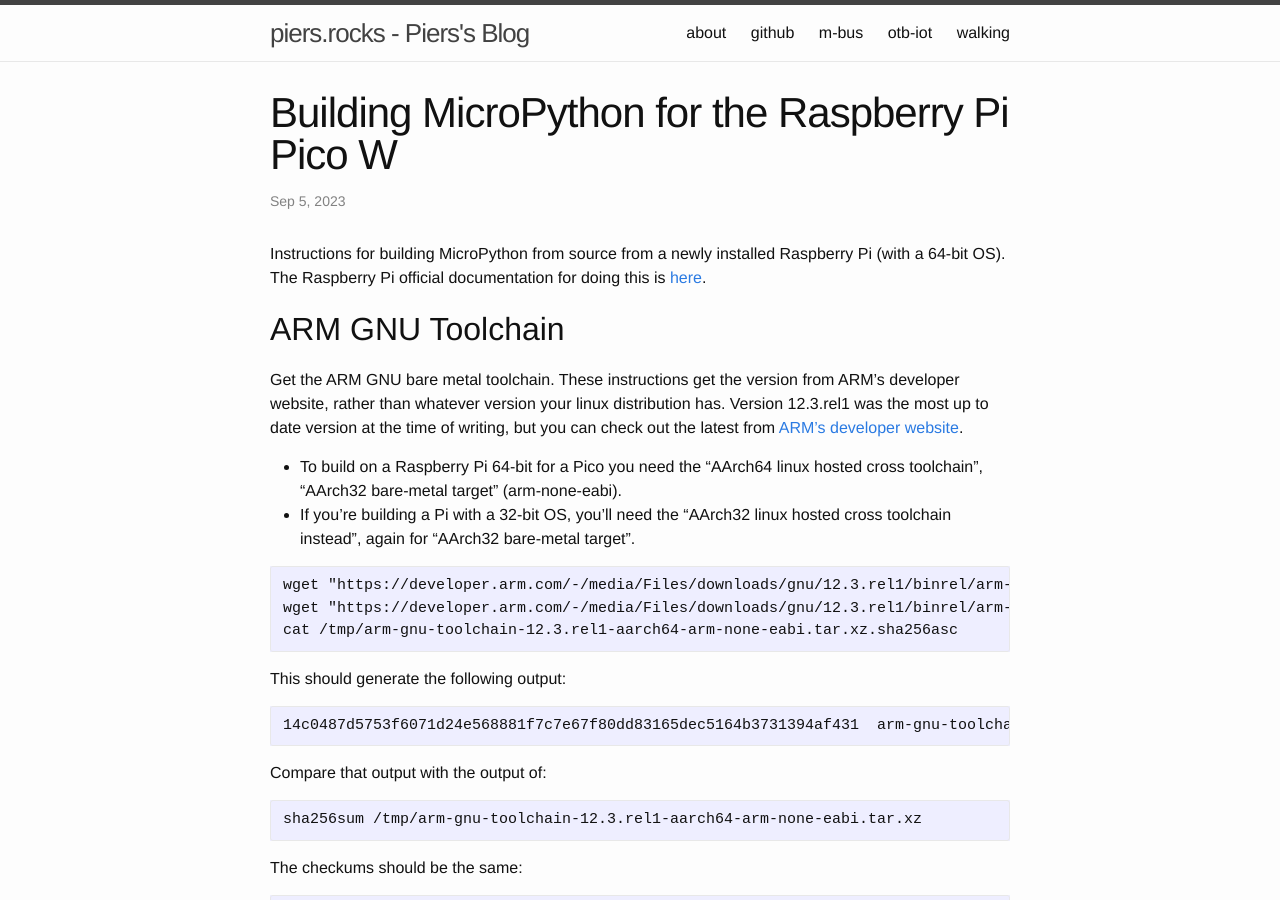
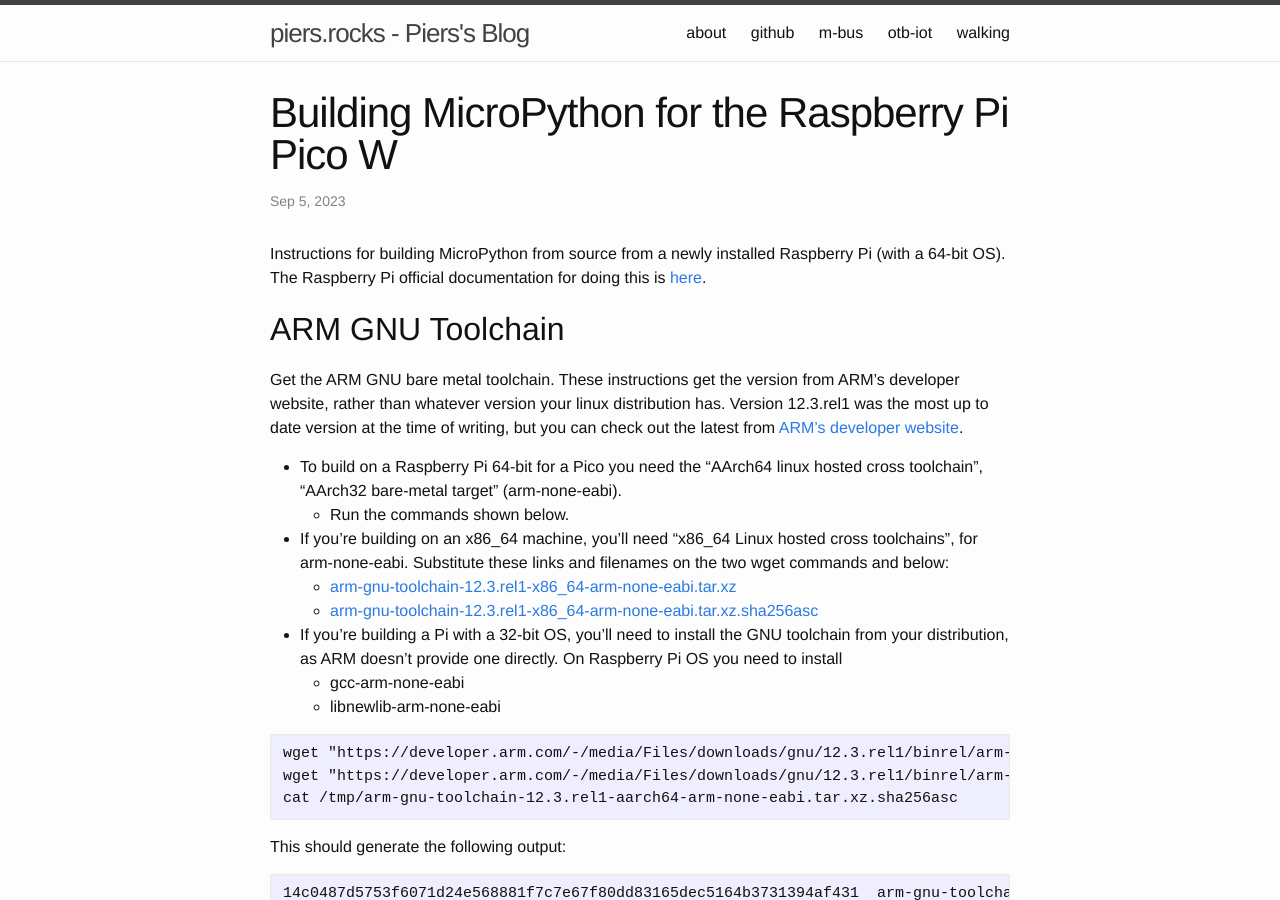
Before and after one commit to piersfinlayson/piersfinlayson.github.io, a Jekyll site: the page built from _posts/2023-09-05-building-micropython-for-pico-w.markdown, in a window 1280 px wide and 900 px high. Built offline with Jekyll 4.4.1, drawn with Linux system fonts in a browser that asks for light colours; comment, search, counter and statistics services are not loaded.

Commit message:
add x86_64

````diff
--- a/_posts/2023-08-26-raspberry-pi-bare-metal-no-unaligned-access.markdown
+++ b/_posts/2023-08-26-raspberry-pi-bare-metal-no-unaligned-access.markdown
@@ -42,7 +42,7 @@ I saw a number of different unaligned data accesses in the code (as often when I
  strh    r3, [r4, #55]
 ```
 
-STRH is an instruction to load a half-word (2 byte value) into a register.  As r4 was pointing to a 8-byte aligned value at the time of the execution the CPU was throwing an exception, because this instruction tells the CPU to load a half-word from a 55 bytes positive offset from thr address in register r4.
+STRH is an instruction to load a half-word (2 byte value) into a register.  As r4 was pointing to a 8-byte aligned value at the time of the execution the CPU was throwing an exception, because this instruction tells the CPU to load a half-word into a 55 bytes positive offset from the address in register r4.
 
 I was a bit confused as to why GCC would generate code which causes unaligned memory access, despite having the correct architecture settings from the processors.  These were:
 
--- a/_posts/2023-09-05-building-micropython-for-pico-w.markdown
+++ b/_posts/2023-09-05-building-micropython-for-pico-w.markdown
@@ -11,7 +11,13 @@ Instructions for building MicroPython from source from a newly installed Raspber
 
 Get the ARM GNU bare metal toolchain.  These instructions get the version from ARM's developer website, rather than whatever version your linux distribution has.  Version 12.3.rel1 was the most up to date version at the time of writing, but you can check out the latest from [ARM's developer website](https://developer.arm.com/downloads/-/arm-gnu-toolchain-downloads).
 * To build on a Raspberry Pi 64-bit for a Pico you need the "AArch64 linux hosted cross toolchain", "AArch32 bare-metal target" (arm-none-eabi).
-* If you're building a Pi with a 32-bit OS, you'll need the "AArch32 linux hosted cross toolchain instead", again for "AArch32 bare-metal target".
+  * Run the commands shown below.
+* If you're building on an x86_64 machine, you'll need "x86_64 Linux hosted cross toolchains", for arm-none-eabi.  Substitute these links and filenames on the two wget commands and below:
+  * [arm-gnu-toolchain-12.3.rel1-x86_64-arm-none-eabi.tar.xz](https://developer.arm.com/-/media/Files/downloads/gnu/12.3.rel1/binrel/arm-gnu-toolchain-12.3.rel1-x86_64-arm-none-eabi.tar.xz?rev=dccb66bb394240a98b87f0f24e70e87d&hash=97EE9A221DB712D24F9FB455395AF0D487F61BFE)
+  * [arm-gnu-toolchain-12.3.rel1-x86_64-arm-none-eabi.tar.xz.sha256asc](https://developer.arm.com/-/media/Files/downloads/gnu/12.3.rel1/binrel/arm-gnu-toolchain-12.3.rel1-x86_64-arm-none-eabi.tar.xz.sha256asc?rev=8c830bbb97954110bbf78af753a2f3b7&hash=4C9B58EC52ABC1122267D7461D13A0321B721BB4)
+* If you're building a Pi with a 32-bit OS, you'll need to install the GNU toolchain from your distribution, as ARM doesn't provide one directly.  On Raspberry Pi OS you need to install
+  * gcc-arm-none-eabi
+  * libnewlib-arm-none-eabi
 
 ```
 wget "https://developer.arm.com/-/media/Files/downloads/gnu/12.3.rel1/binrel/arm-gnu-toolchain-12.3.rel1-aarch64-arm-none-eabi.tar.xz?rev=420215e7c8d14d90b5227eb5486d8c75&hash=147F00293D4A8065E7222F29A1BCD05BFE94DF88" -O /tmp/arm-gnu-toolchain-12.3.rel1-aarch64-arm-none-eabi.tar.xz
````
